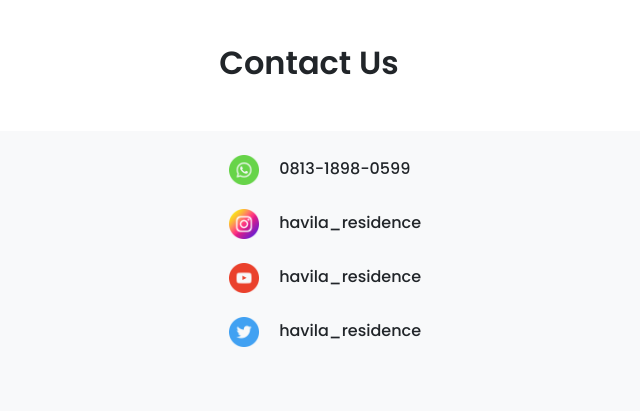
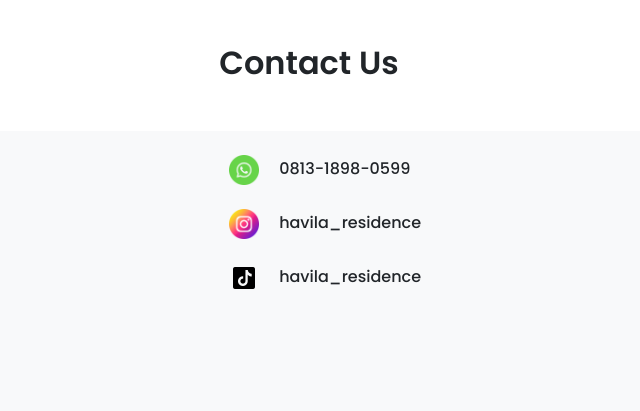
Before and after one commit to anospoldigot/havila_residence, a PHP site: page / in a window 1280 px wide. Shown: the part 1519-1930 px from the top of the page, without its empty margins (331-971 px from the left). After the commit the page ends 1808 px from the top, so only its background shows below. Run offline with PHP 8.4, Linux system fonts and the light colour scheme.

Commit message:
fix social media

```diff
--- a/index.php
+++ b/index.php
@@ -72,26 +72,20 @@
     <footer class="bg-light py-4 d-block d-lg-flex justify-content-center">
                 <ul class="" style="list-style: none;">
                     <li class="mb-4">
-                        <a href="https://api.whatsapp.com/send?phone=081318980599" class="text-decoration-none text-dark link">
+                        <a href="https://api.whatsapp.com/send?phone=6281318980599" class="text-decoration-none text-dark link">
                             <img src="assets/whatsapp.png" alt="" width="30" class="me-3">
                             0813-1898-0599
                             </a>
                     </li>
                     <li class="mb-4">
-                        <a href="https://www.instagram.com/havila_residence" class="text-decoration-none text-dark link">
+                        <a href="https://www.instagram.com/havilaresidence.id" class="text-decoration-none text-dark link">
                             <img src="assets/instagram.png" alt="" width="30" class="me-3">
                             havila_residence
                         </a>
                     </li>
                     <li class="mb-4">
-                        <a href="https://www.instagram.com/havila_residence/" class="text-decoration-none text-dark link">
-                            <img src="assets/youtube.png" alt="" width="30" class="me-3">
-                            havila_residence
-                            </a>
-                    </li>
-                    <li class="mb-4">
-                        <a href="https://twitter.com/havila_residence" class="text-decoration-none text-dark link">
-                            <img src="assets/twitter.png" alt="" width="30" class="me-3">
+                        <a href="https://www.instagram.com/havilaresidence.id" class="text-decoration-none text-dark link">
+                            <img src="assets/tiktok.png" alt="" width="30" class="me-3">
                             havila_residence
                         </a>
                     </li>
```
Also changed, not shown: assets/tiktok.png (added).
